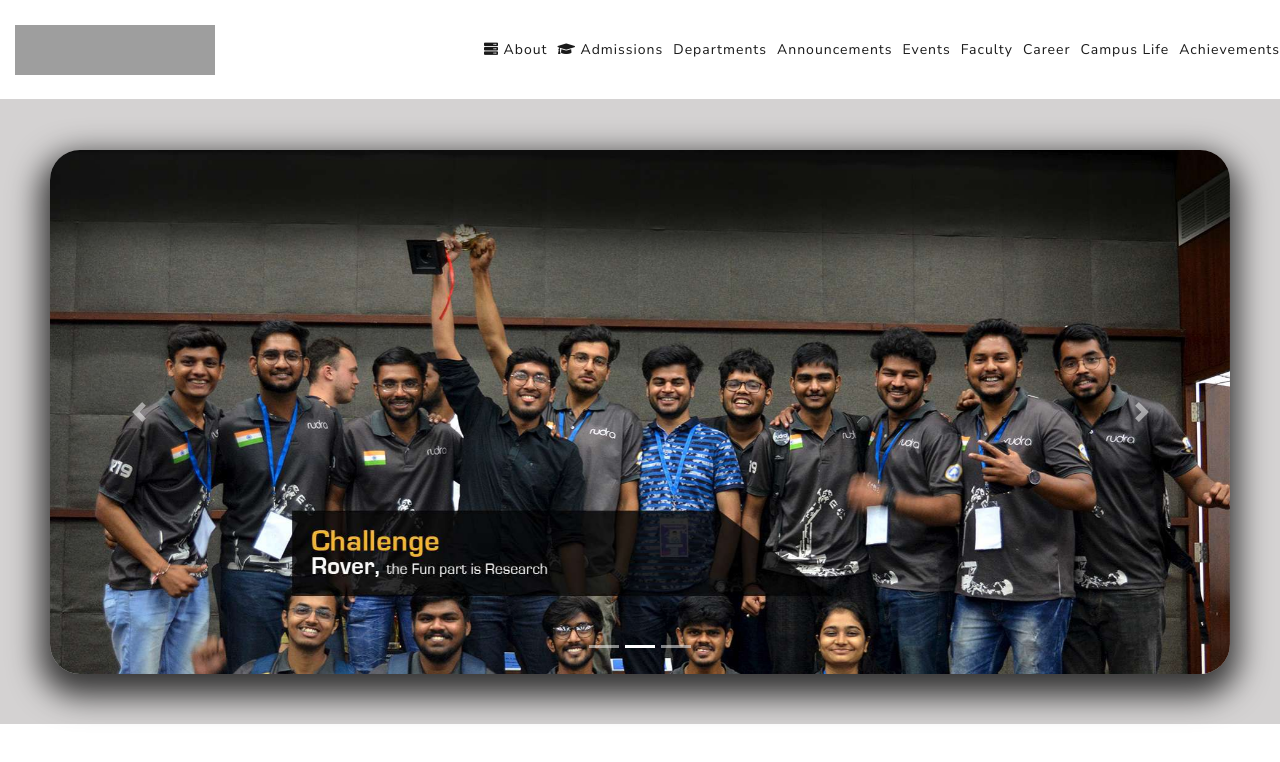
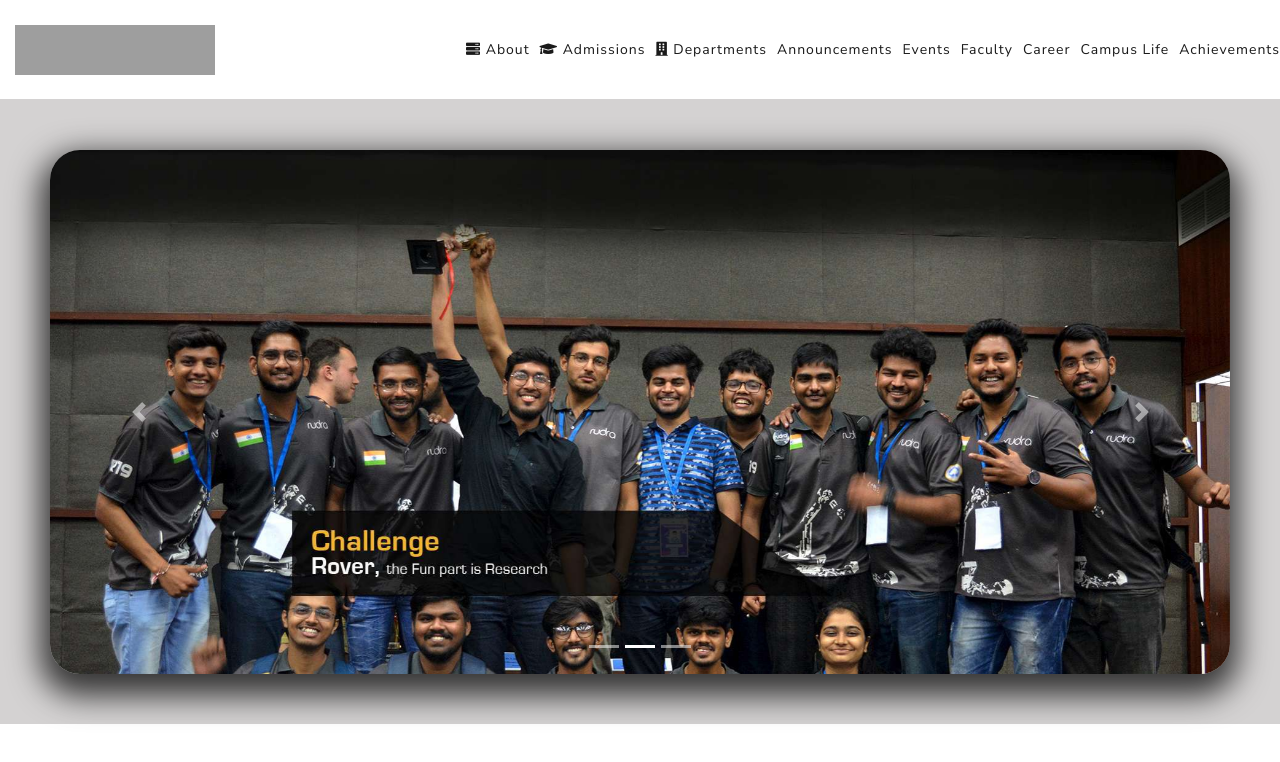
Before and after one commit to vimalds15/srm, a React (Create React App) app: page / in a window 1280 px wide. Shown: the top 762 px of the page. Built offline with nearby package versions, Linux system fonts and the light colour scheme; grey boxes are pictures that could not be loaded.

Commit message:
Add department fa icon

```diff
--- a/src/components/Header.js
+++ b/src/components/Header.js
@@ -14,7 +14,7 @@ const Header = () => {
 
         <li><a className='active' href="#"><i class="fas fa-server"></i> About</a></li>
         <li><a href="#"><i class="fas fa-graduation-cap"></i> Admissions</a></li>
-        <li><a href="#">Departments</a></li>
+        <li><a href="#"><i class="fas fa-building"></i> Departments</a></li>
         <li><a href="#">Announcements</a></li>
         <li><a href="#">Events</a></li>
         <li><a href="#">Faculty</a></li>
```
